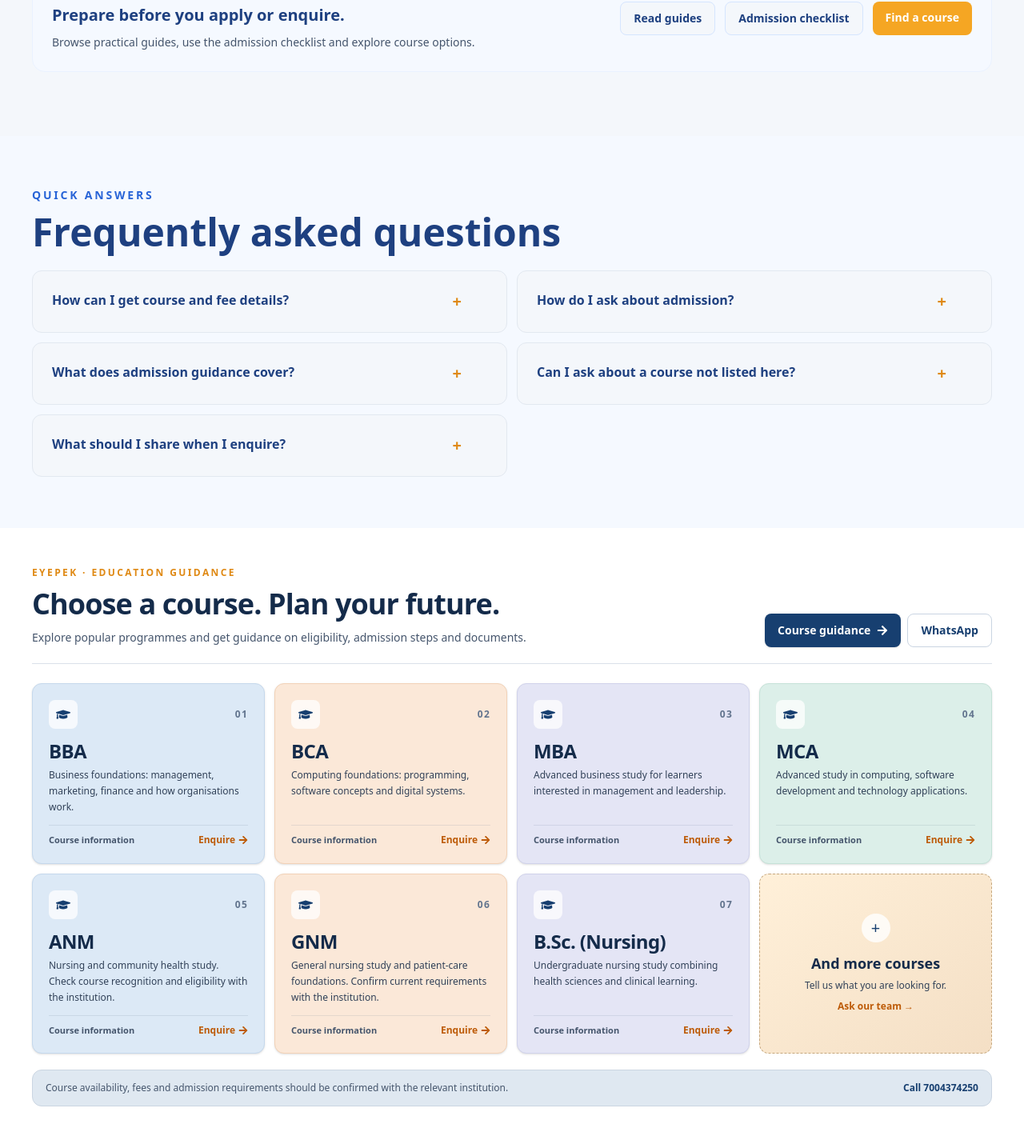
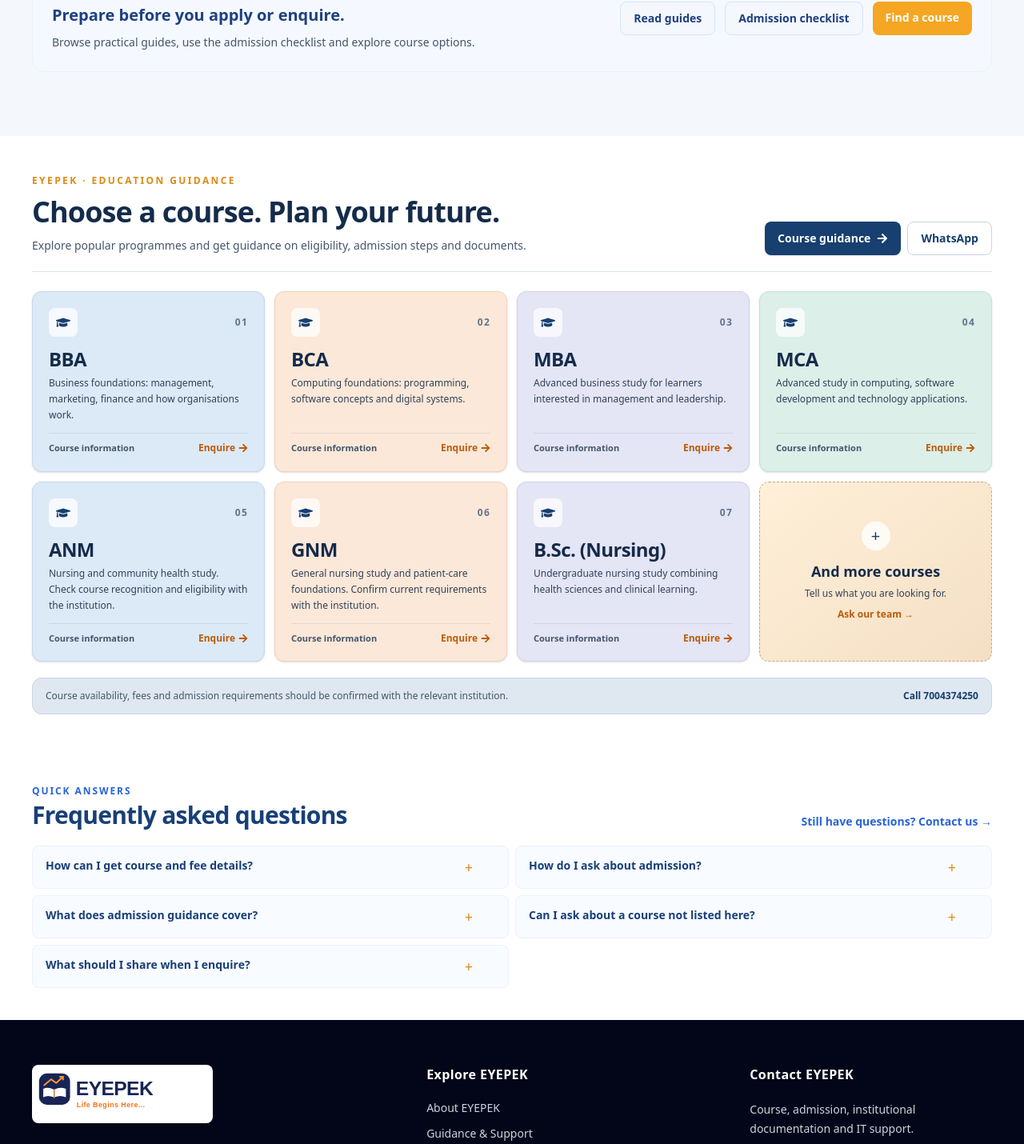
Before and after one commit to eyepek/EYEPEK, a React (Vite) app: page / in a window 1280 px wide. Shown: the part 7939-9369 px from the top of the page at 80% size. Built offline with nearby package versions, Linux system fonts and the light colour scheme.

Commit message:
Move FAQ to bottom and compact its layout

```diff
--- a/src/pages/HomePage.jsx
+++ b/src/pages/HomePage.jsx
@@ -468,27 +468,6 @@ const HomePage = () => {
       </div>
     </section>
 
-    <section id='faq' className='bg-[#f5f9ff]'>
-      <div className='mx-auto max-w-7xl px-6 py-12 md:px-10 md:py-16'>
-        <p className='text-sm font-bold uppercase tracking-[0.2em] text-[#2864d7]'>{t("Quick answers","आम सवालों के जवाब")}</p>
-        <h2 className='mt-3 text-3xl font-extrabold text-blue-950 md:text-5xl'>{t("Frequently asked questions","अक्सर पूछे जाने वाले सवाल")}</h2>
-        <div className='mt-6 grid gap-3 md:grid-cols-2'>
-          {[
-            [t('How can I get course and fee details?', 'कोर्स और फीस की जानकारी कैसे मिलेगी?'), t('Call EYEPEK College on 7004374250 to confirm current course availability and fees.', 'मौजूदा कोर्स और फीस की पुष्टि के लिए EYEPEK College को 7004374250 पर कॉल करें।')],
-            [t('How do I ask about admission?', 'प्रवेश के बारे में कैसे पूछूँ?'), t('Call the admissions team or send an enquiry through the contact page.', 'प्रवेश टीम को कॉल करें या संपर्क पेज से सवाल भेजें।')],
-            [t('What does admission guidance cover?', 'प्रवेश मार्गदर्शन में क्या शामिल है?'), t('Get guidance on course and college options, eligibility questions, application steps and documents. The institution makes the final admission decision.', 'कोर्स और कॉलेज विकल्प, पात्रता, आवेदन के चरण और दस्तावेज़ों पर मार्गदर्शन पाएँ। प्रवेश का अंतिम निर्णय संस्थान करता है।')],
-            [t('Can I ask about a course not listed here?', 'क्या सूची में न होने वाले कोर्स के बारे में पूछ सकता हूँ?'), t('Yes. Add the course you are interested in to the enquiry form and ask our team.', 'हाँ। पूछताछ फ़ॉर्म में अपने कोर्स का नाम लिखें और हमारी टीम से पूछें।')],
-            [t('What should I share when I enquire?', 'पूछताछ करते समय क्या जानकारी दें?'), t('Your name, phone number, course of interest and questions are a good start.', 'अपना नाम, फ़ोन नंबर, रुचि का कोर्स और सवाल साझा करें।')],
-          ].map(([question, answer]) => (
-            <details key={question} className='group rounded-xl border border-slate-200 bg-[#f4f7fb] p-6 open:border-blue-200 open:shadow-sm'>
-              <summary className='cursor-pointer list-none pr-8 font-bold text-blue-950 marker:hidden'>{question}<span className='float-right text-xl text-orange-600 transition group-open:rotate-45' aria-hidden='true'>+</span></summary>
-              <p className='mt-4 leading-7 text-slate-600'>{answer}</p>
-            </details>
-          ))}
-        </div>
-      </div>
-    </section>
-
     <section id='admissions' className='bg-white text-slate-800'>
       <div className='mx-auto max-w-7xl px-5 py-10 sm:px-8 md:px-10 md:py-12'>
         <div className='mb-6 flex flex-col gap-4 border-b border-slate-300/70 pb-5 lg:flex-row lg:items-end lg:justify-between'>
@@ -532,6 +511,32 @@ const HomePage = () => {
         </div>
       </div>
     </section>
+
+    <section id='faq' className='bg-white'>
+      <div className='mx-auto max-w-7xl px-5 py-8 sm:px-8 md:px-10 md:py-10'>
+        <div className='mb-5 flex flex-col gap-2 sm:flex-row sm:items-end sm:justify-between'>
+          <div>
+            <p className='text-xs font-bold uppercase tracking-[0.16em] text-[#2864d7]'>{t("Quick answers","आम सवालों के जवाब")}</p>
+            <h2 className='mt-1 text-2xl font-extrabold tracking-tight text-[#183f78] sm:text-3xl'>{t("Frequently asked questions","अक्सर पूछे जाने वाले सवाल")}</h2>
+          </div>
+          <a href='/contact' className='text-sm font-bold text-[#2864d7] hover:underline'>{t("Still have questions? Contact us","और सवाल हैं? संपर्क करें")} →</a>
+        </div>
+        <div className='grid gap-2 md:grid-cols-2'>
+          {[
+            [t('How can I get course and fee details?', 'कोर्स और फीस की जानकारी कैसे मिलेगी?'), t('Call EYEPEK College on 7004374250 to confirm current course availability and fees.', 'मौजूदा कोर्स और फीस की पुष्टि के लिए EYEPEK College को 7004374250 पर कॉल करें।')],
+            [t('How do I ask about admission?', 'प्रवेश के बारे में कैसे पूछूँ?'), t('Call the admissions team or send an enquiry through the contact page.', 'प्रवेश टीम को कॉल करें या संपर्क पेज से सवाल भेजें।')],
+            [t('What does admission guidance cover?', 'प्रवेश मार्गदर्शन में क्या शामिल है?'), t('Get guidance on course and college options, eligibility questions, application steps and documents. The institution makes the final admission decision.', 'कोर्स और कॉलेज विकल्प, पात्रता, आवेदन के चरण और दस्तावेज़ों पर मार्गदर्शन पाएँ। प्रवेश का अंतिम निर्णय संस्थान करता है।')],
+            [t('Can I ask about a course not listed here?', 'क्या सूची में न होने वाले कोर्स के बारे में पूछ सकता हूँ?'), t('Yes. Add the course you are interested in to the enquiry form and ask our team.', 'हाँ। पूछताछ फ़ॉर्म में अपने कोर्स का नाम लिखें और हमारी टीम से पूछें।')],
+            [t('What should I share when I enquire?', 'पूछताछ करते समय क्या जानकारी दें?'), t('Your name, phone number, course of interest and questions are a good start.', 'अपना नाम, फ़ोन नंबर, रुचि का कोर्स और सवाल साझा करें।')],
+          ].map(([question, answer]) => (
+            <details key={question} className='group rounded-lg border border-blue-100 bg-[#f8fbff] px-4 py-3 transition hover:border-blue-200 open:bg-white'>
+              <summary className='cursor-pointer list-none pr-7 text-sm font-semibold leading-6 text-[#183f78] marker:hidden'>{question}<span className='float-right text-lg font-medium text-[#df8914] transition group-open:rotate-45' aria-hidden='true'>+</span></summary>
+              <p className='mt-2 border-t border-blue-50 pt-2 text-sm leading-6 text-slate-600'>{answer}</p>
+            </details>
+          ))}
+        </div>
+      </div>
+    </section>
   </main>
   );
 };
```
